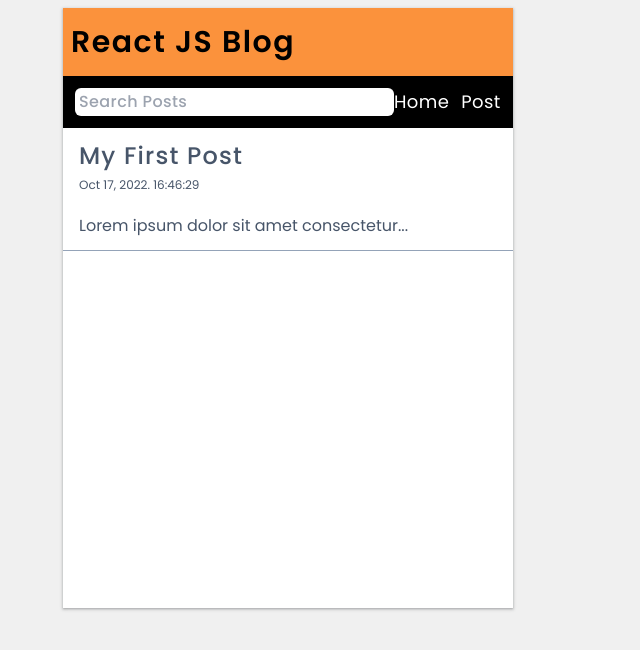
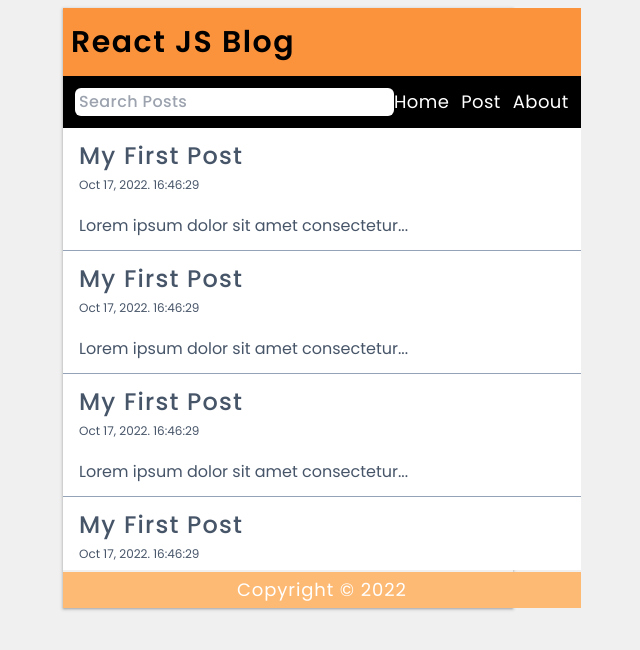
Before and after one commit to kawojue/Mini-Notes-App, a React (Vite) app: page / in a window 1280 px wide. Shown: the top 650 px of the page, without its empty margins (352-992 px from the left). Built offline with nearby package versions, Linux system fonts and the light colour scheme.

Commit message:
Done with UI :)

```diff
--- a/src/App.jsx
+++ b/src/App.jsx
@@ -3,11 +3,20 @@ import Contents from "./components/Contents"
 import Footer from "./components/Footer"
 
 function App() {
+  const newDate = new Date()
+  const months = [
+    "Jan", "Feb", "Mar", "Apr",
+    "May", "Jun", "Jul", "Aug",
+    "Sept", "Oct", "Nov", "Dec",
+  ];
+  const month = months[newDate.getMonth()]
+
+  const getFullDate = `${month} ${newDate.getDate()}, ${newDate.getFullYear()}. ${newDate.getHours()}:${newDate.getMinutes()}:${newDate.getSeconds()}`
   return (
     <>
       <div className="container">
         <Header />
-        <Contents />
+        <Contents getFullDate={getFullDate} />
         <Footer />
       </div>
     </>
--- a/src/components/Contents.jsx
+++ b/src/components/Contents.jsx
@@ -1,9 +1,9 @@
 import ListContents from './ListContents'
 
-const Contents = () => {
+const Contents = ({ getFullDate }) => {
     return (
-        <main className="w-full h-full bg-white">
-            <ListContents />
+        <main className="bg-white overflow-y-auto">
+            <ListContents getFullDate={getFullDate} />
         </main>
     )
 }
--- a/src/components/Footer.jsx
+++ b/src/components/Footer.jsx
@@ -1,7 +1,7 @@
 const Footer = () => {
     const getYear = new Date().getFullYear()
     return (
-        <div className="px-2 py-1 bg-orange-300 text-center text-lg tracking-wider text-white">
+        <div className="px-2 py-1 bg-orange-300 text-center text-lg tracking-wider text-white mt-0.5">
             <h5>Copyright &copy; {getYear}</h5>
         </div>
     )
--- a/src/components/Header.jsx
+++ b/src/components/Header.jsx
@@ -1,14 +1,14 @@
 import Navigation from "./Navigation"
 const Header = () => {
     return (
-        <>
+        <header>
             <div className="px-2 py-4 bg-orange-400">
                 <h1 className="text-3xl text-black font-semibold tracking-wider">
                     React JS Blog
                 </h1>
             </div>
             <Navigation />
-        </>
+        </header>
     )
 }
 
--- a/src/components/ListContents.jsx
+++ b/src/components/ListContents.jsx
@@ -1,16 +1,33 @@
-const ListContents = () => {
-    const newDate = new Date()
-    const months = [
-        "Jan", "Feb", "Mar", "Apr",
-        "May", "Jun", "Jul", "Aug",
-        "Sept", "Oct", "Nov", "Dec",
-    ];
-    const month = months[newDate.getMonth()]
-
-    const getFullDate = `${month} ${newDate.getDate()}, ${newDate.getFullYear()}. ${newDate.getHours()}:${newDate.getMinutes()}:${newDate.getSeconds()}`
-
+const ListContents = ({ getFullDate }) => {
     return (
         <>
+            <article className="flex flex-col gap-5 w-full px-4 py-3 border-b-[1.5px] border-slate-400 text-slate-600">
+                <div>
+                    <h3 className="capitalize tracking-wider text-2xl font-medium">my first post</h3>
+                    <p className="mt-1 text-[0.75rem]">{getFullDate}</p>
+                </div>
+                <div>
+                    <h4>Lorem ipsum dolor sit amet consectetur...</h4>
+                </div>
+            </article>
+            <article className="flex flex-col gap-5 w-full px-4 py-3 border-b-[1.5px] border-slate-400 text-slate-600">
+                <div>
+                    <h3 className="capitalize tracking-wider text-2xl font-medium">my first post</h3>
+                    <p className="mt-1 text-[0.75rem]">{getFullDate}</p>
+                </div>
+                <div>
+                    <h4>Lorem ipsum dolor sit amet consectetur...</h4>
+                </div>
+            </article>
+            <article className="flex flex-col gap-5 w-full px-4 py-3 border-b-[1.5px] border-slate-400 text-slate-600">
+                <div>
+                    <h3 className="capitalize tracking-wider text-2xl font-medium">my first post</h3>
+                    <p className="mt-1 text-[0.75rem]">{getFullDate}</p>
+                </div>
+                <div>
+                    <h4>Lorem ipsum dolor sit amet consectetur...</h4>
+                </div>
+            </article>
             <article className="flex flex-col gap-5 w-full px-4 py-3 border-b-[1.5px] border-slate-400 text-slate-600">
                 <div>
                     <h3 className="capitalize tracking-wider text-2xl font-medium">my first post</h3>
--- a/src/index.css
+++ b/src/index.css
@@ -11,7 +11,7 @@
     grid-template-rows: auto 1fr auto;
     box-shadow: rgba(60, 64, 67, 0.3) 0px 1px 2px 0px,
         rgba(60, 64, 67, 0.15) 0px 1px 3px 1px;
-    @apply w-[450px] h-[600px] my-2 overflow-y-scroll;
+    @apply grid w-[450px] h-[600px] my-2;
 }
 
 a {
```
